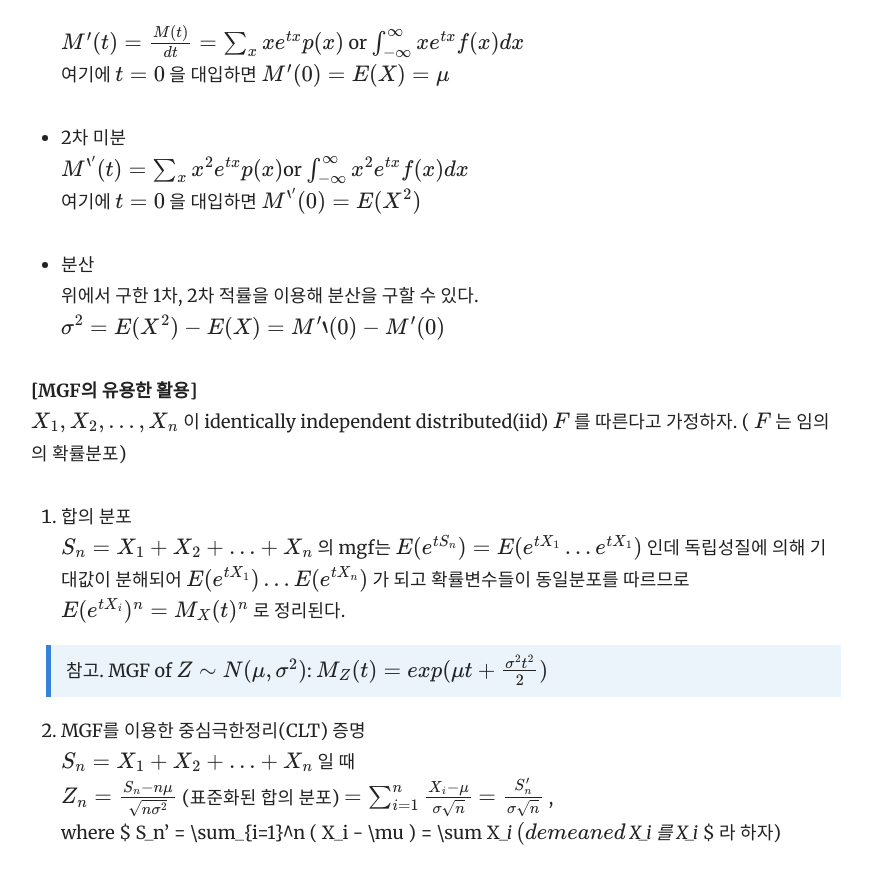
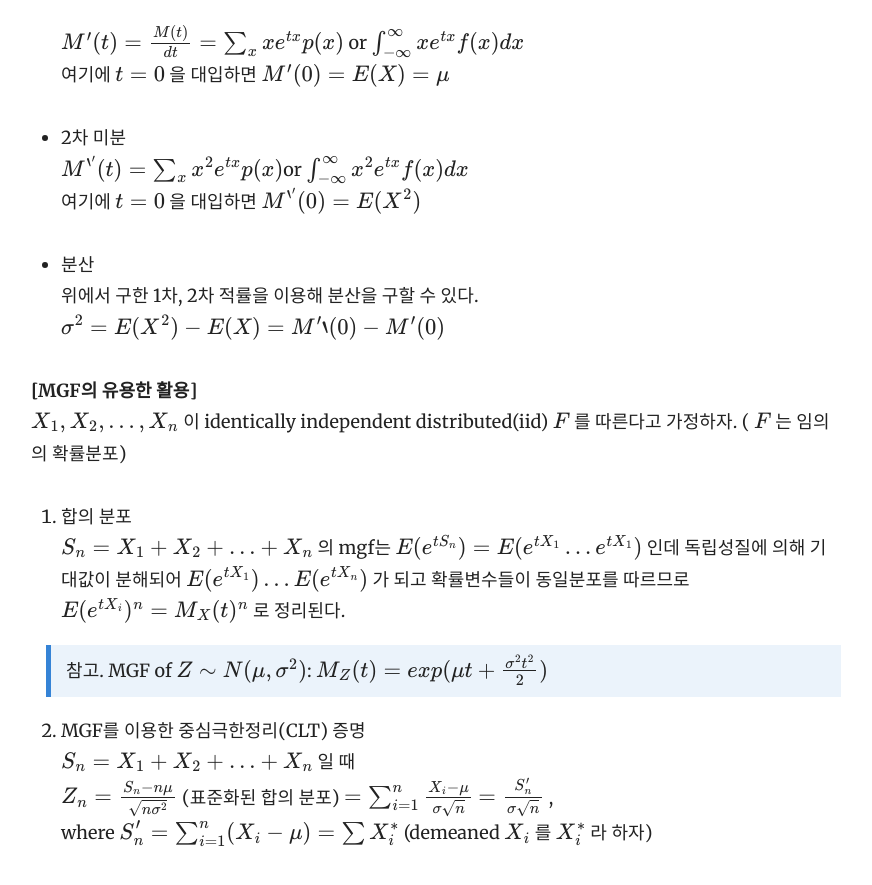
Before and after one commit to yrk3434/yrk3434.github.io, a Jekyll site: the page built from _docs/Theory/Mathematical Statistics.md, in a window 1280 px wide and 900 px high, scrolled down 2182 px. Shown: the top 885 px of the window, without its empty margins (359-1231 px from the left). Built offline with Jekyll 4.4.1, drawn with Linux system fonts in a browser that asks for light colours; formulas are drawn with MathJax 3.

```diff
--- a/_docs/Theory/Mathematical Statistics.md
+++ b/_docs/Theory/Mathematical Statistics.md
@@ -80,5 +80,5 @@ $ X_1, X_2, ..., X_n $ 이 identically independent distributed(iid) $ F $ 를
   $ Z_n  =  \frac{S_n- n \mu}{\sqrt{ n \sigma^2 }} $ (표준화된 합의 분포)
   $ = \sum_{i=1}^n \frac{ X_i - \mu }{ \sigma \sqrt{n} } $
   $ = \frac{ S_n' }{ \sigma \sqrt{n} }  $ , <br/>
-  where $ S_n' = \sum_{i=1}^n ( X_i - \mu ) = \sum X*_i $
-  (demeaned $ X_i $ 를 $ X_i* $ 라 하자) <br/>
+  where $ S_n' = \sum_{i=1}^n ( X_i - \mu ) = \sum X_i^* $
+  (demeaned $ X_i $ 를 $ X_i^* $ 라 하자) <br/>
```
